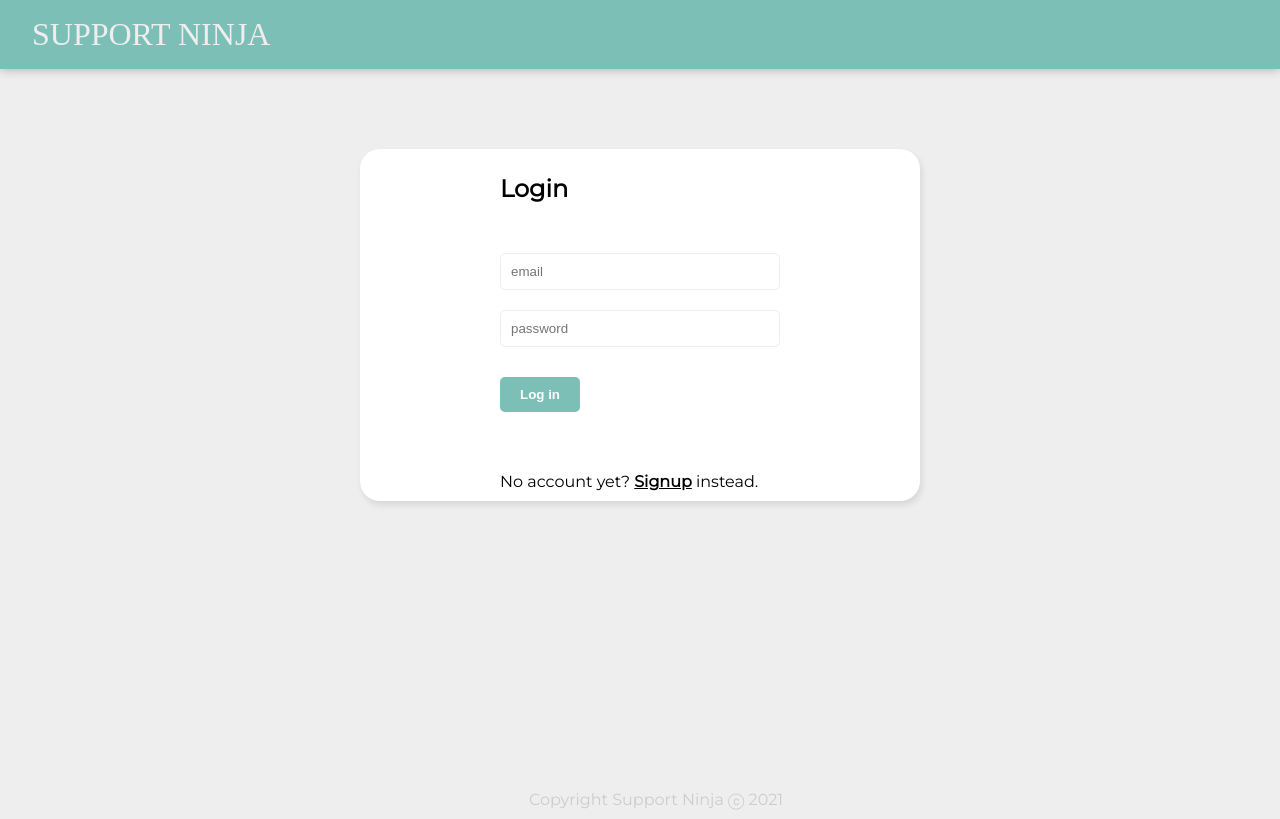
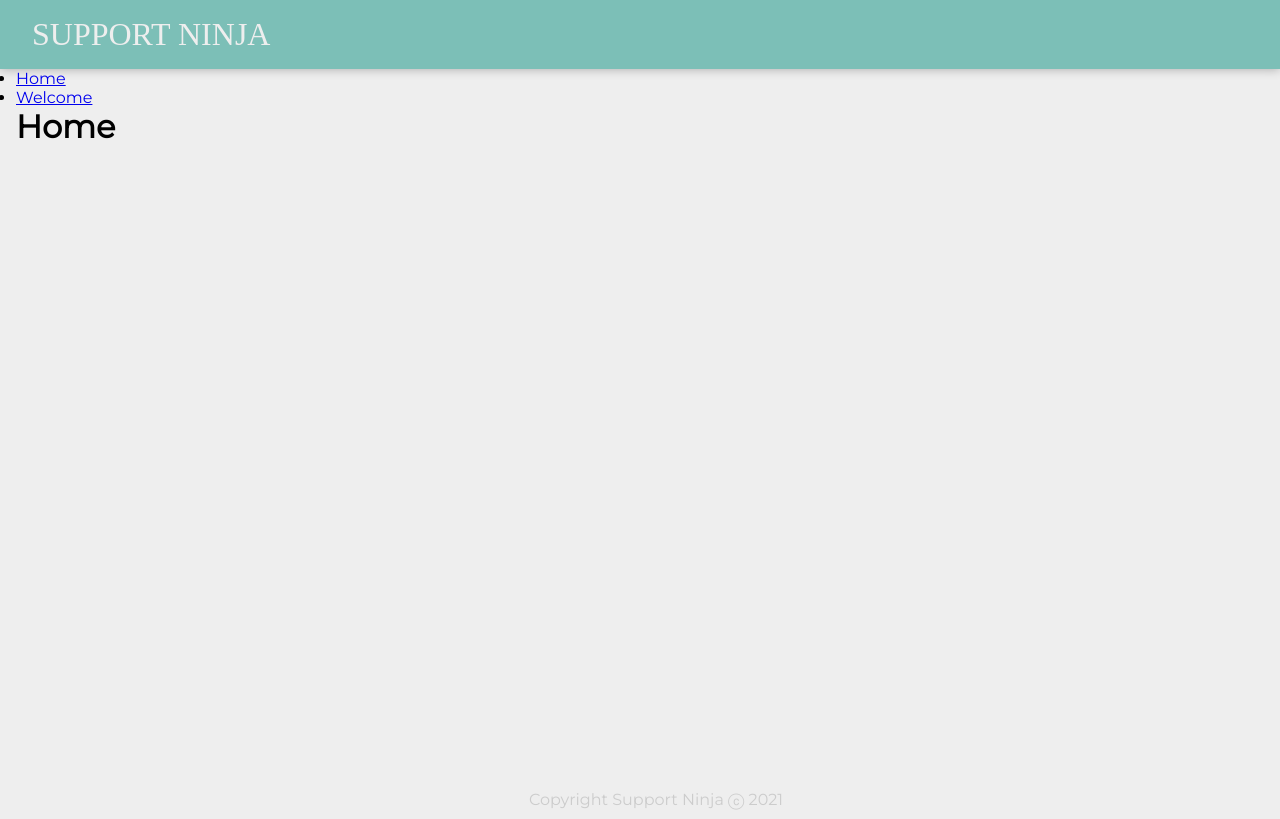
Before and after one commit to Hr-Boesen/video-support-react, a React (Create React App) app: page /home in a window 1280 px wide. Built offline with nearby package versions, Linux system fonts and the light colour scheme; a web font is replaced by a local one.

Commit message:
React Router Created

```diff
--- a/package.json
+++ b/package.json
@@ -9,6 +9,7 @@
     "axios": "^0.21.1",
     "react": "^17.0.1",
     "react-dom": "^17.0.1",
+    "react-router-dom": "^5.2.0",
     "react-scripts": "4.0.3",
     "web-vitals": "^1.1.1"
   },
--- a/src/App.jsx
+++ b/src/App.jsx
@@ -2,18 +2,34 @@ import React from 'react';
 import Header from './Header'
 import Footer from './Footer'
 import Welcome from './Welcome'
+import Home from './pages/Home'
+import {Route, BrowserRouter as Router, Switch, Link} from "react-router-dom"
 
 
 function App(){
 
 
     return (
+      <Router>
+
         <div>
         <Header/>
-        <Welcome/>
+        <nav>
+        <ul>
+        <li><Link to="/home">Home</Link></li>
+        <li><Link to="/">Welcome</Link></li>
+        </ul>
+        </nav>
         <Footer/>
 
         </div>
+      <Switch>
+         <Route path="/home"  component= {Home} />
+         <Route path="/" Exact component= {Welcome} />
+
+      </Switch>
+
+      </Router>
       );
 
 }
--- a/src/Welcome.jsx
+++ b/src/Welcome.jsx
@@ -2,10 +2,12 @@ import axios from "axios";
 import React, {useState} from "react";
 import LoginForm from './LoginForm'
 import SignupForm from './SignupForm'
+import { useHistory } from "react-router-dom";
 
 
 function App(){
 
+  const history = useHistory();
   const [showLogin, setLogin] = useState(true)
 
 
@@ -20,6 +22,9 @@ function App(){
       user_password: password
     }).then((response)=>{
     console.log(response)
+
+    history.push("/Home");
+
   })
   }
 
@@ -35,6 +40,7 @@ function App(){
       customer_email: email
     }).then((response)=>{
     console.log(response)
+
   })
 
 
--- /dev/null
+++ b/src/pages/Home.jsx
@@ -0,0 +1,11 @@
+import React from 'react'
+
+function Home() {
+    return(
+        <div>
+        <h1> Home </h1>
+        </div>
+    )
+}
+
+export default Home
```
Also changed, not shown: 1 other file (tests, documents, lock files or other folders).
